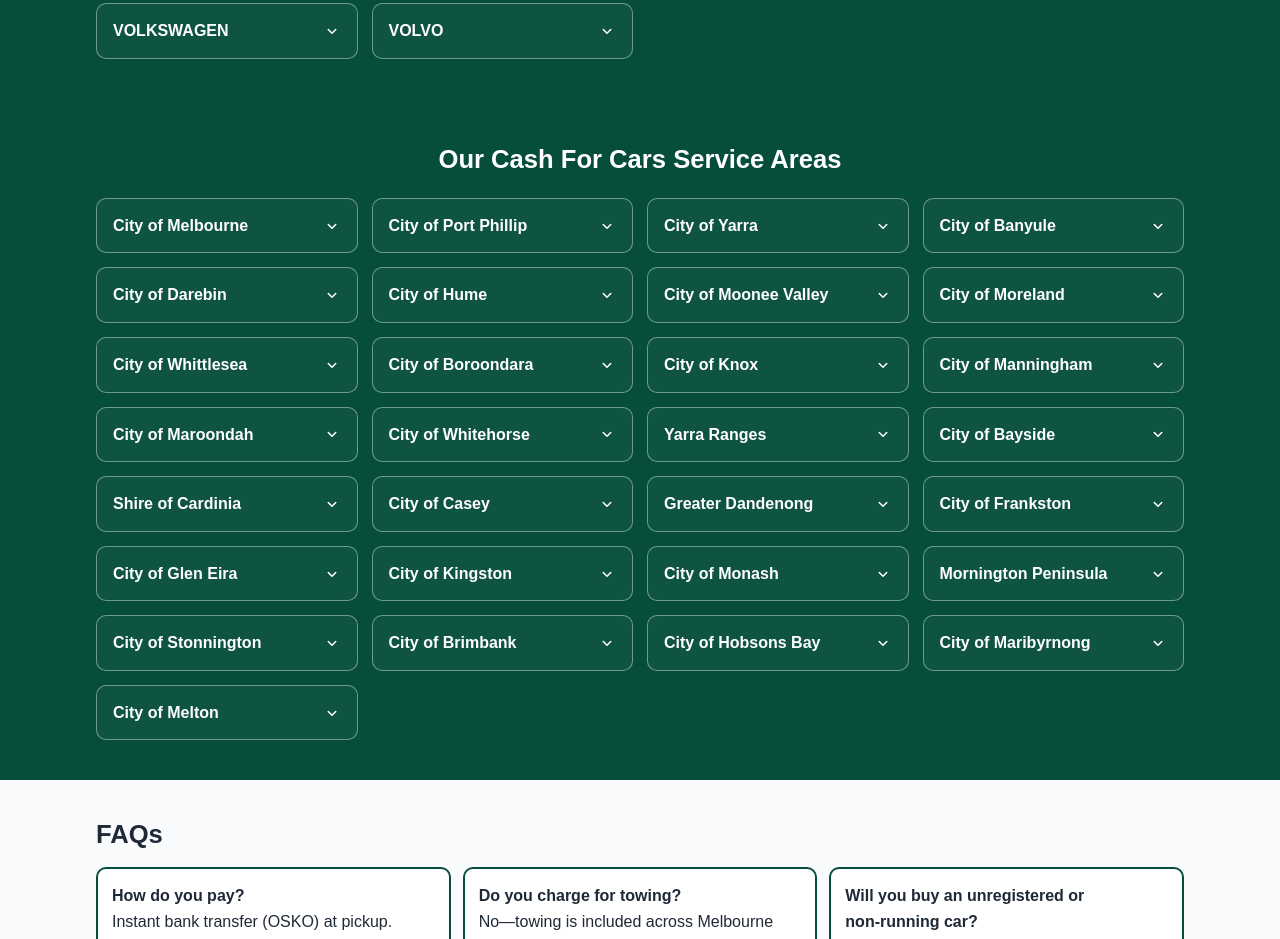
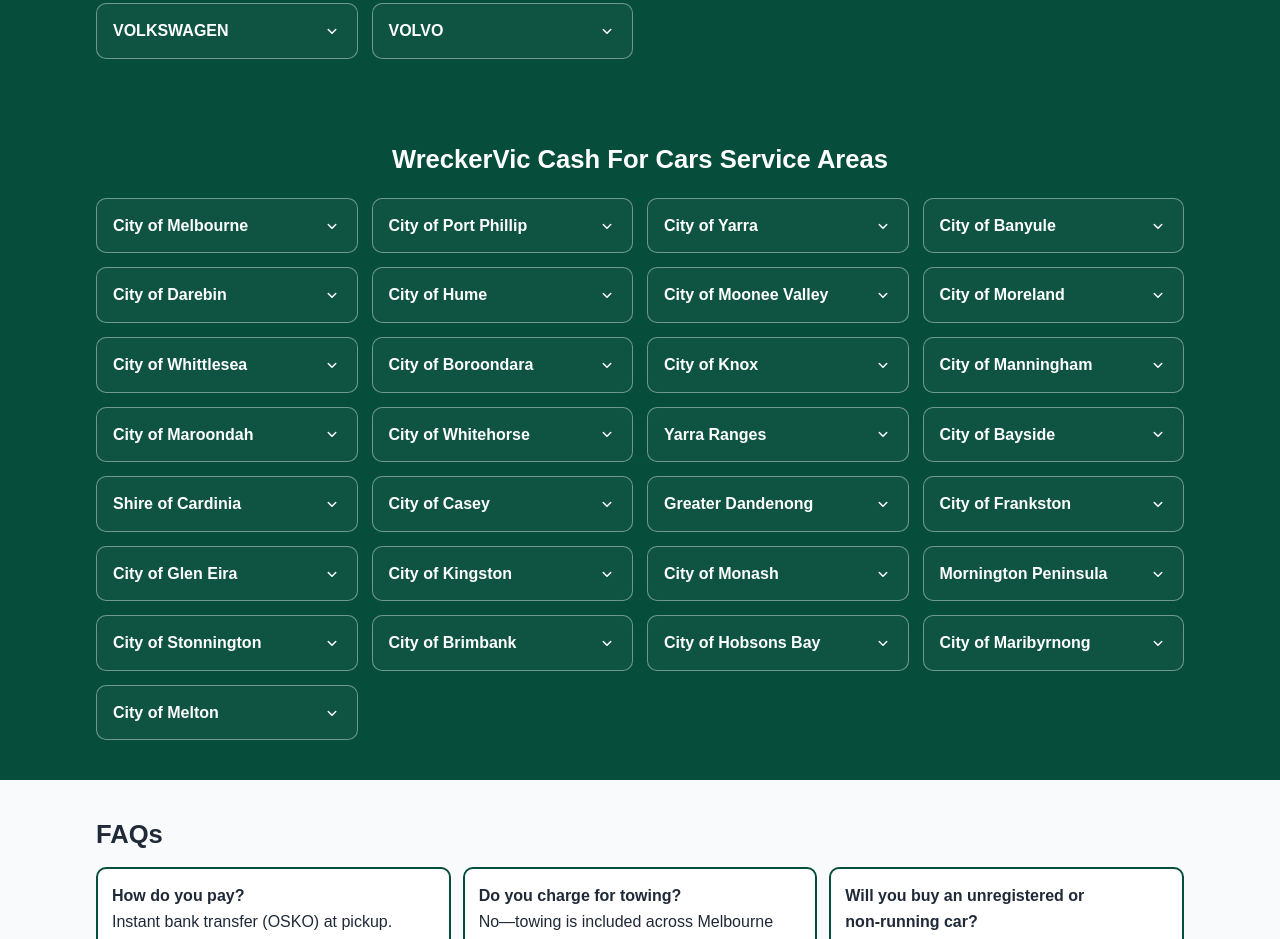
Before and after one commit to farzadnpc/wrecker-service-website, a plain HTML site: page index.html in a window 1280 px wide. Shown: the part 2048-2987 px from the top of the page. Drawn offline with nearby package versions, Linux system fonts and the light colour scheme.

Commit message:
commit all

```diff
--- a/index.html
+++ b/index.html
@@ -166,7 +166,7 @@
     <!-- ALL SUBURBS -->
     <section id="service-areas" class="lga">
         <div class="container">
-          <h2>Our Cash For Cars Service Areas</h2>
+          <h2>WreckerVic Cash For Cars Service Areas</h2>
           <div id="lgaGrid" class="lga-grid" role="list"></div>
         </div>
       </section>
```
